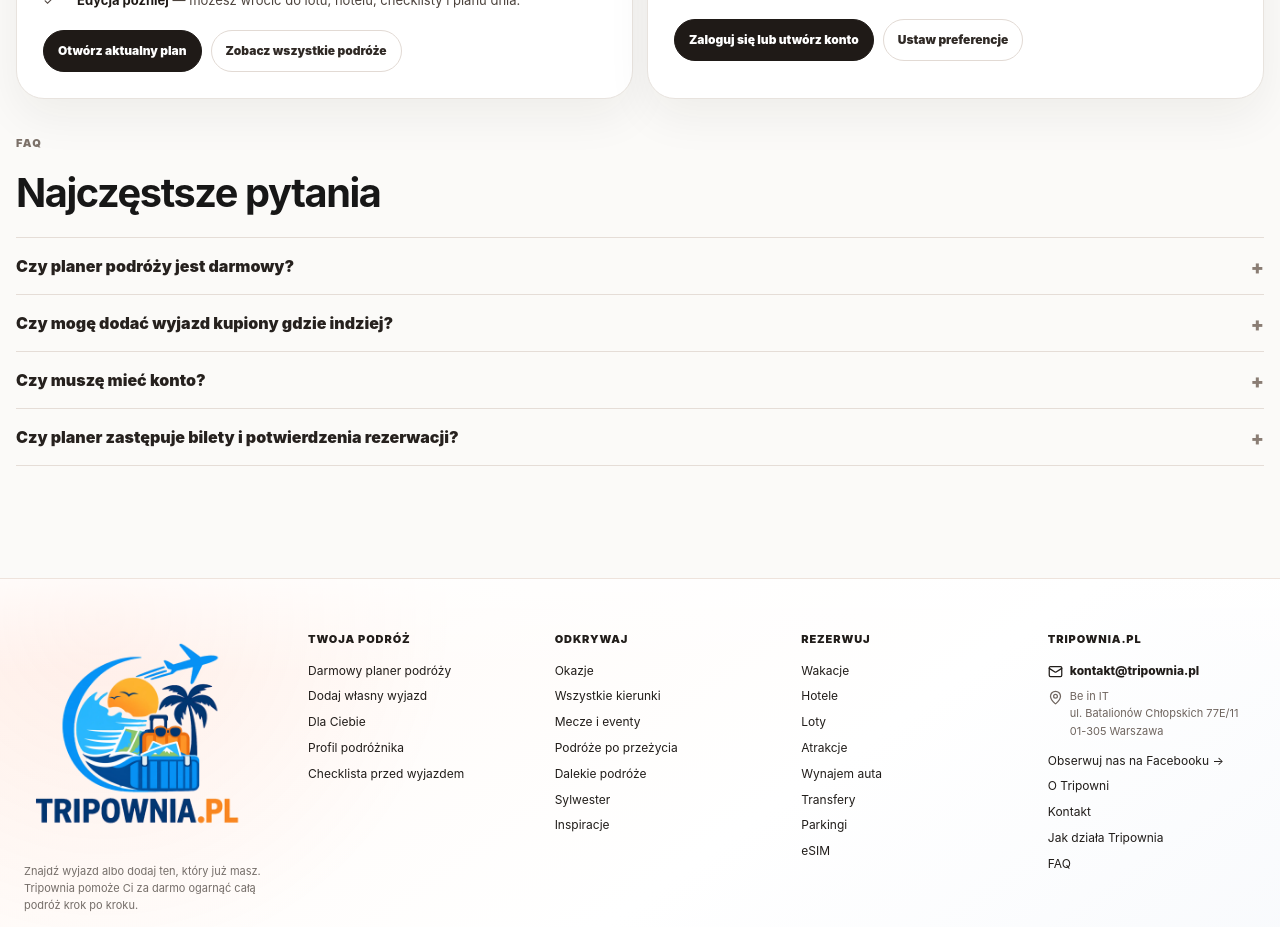
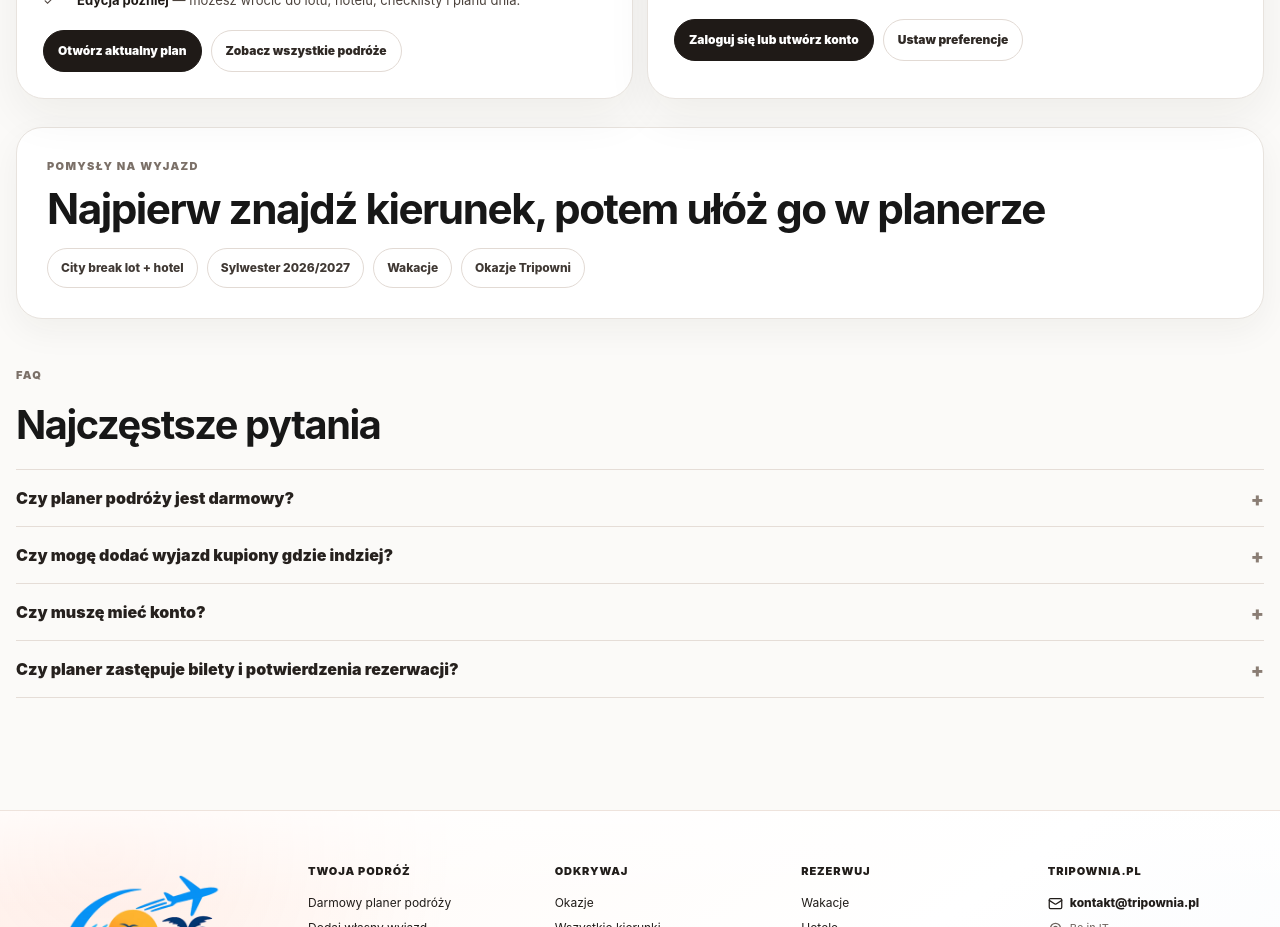
Before and after one commit to bartmanbonus/tripownia-app, a Next.js app: page /planer-podrozy in a window 1280 px wide. Shown: the part 1800-2727 px from the top of the page. Built offline with nearby package versions, Linux system fonts and the light colour scheme; no server answers.

Commit message:
SEO: strengthen travel planner landing

```diff
--- a/app/planer-podrozy/page.tsx
+++ b/app/planer-podrozy/page.tsx
@@ -5,8 +5,8 @@ import SiteFooter from "@/components/SiteFooter";
 import BreadcrumbSchema from "@/components/BreadcrumbSchema";
 import styles from "../conversion-pages.module.css";
 
-const title = "Darmowy planer podróży – plan wyjazdu krok po kroku";
-const description = "Zaplanuj wyjazd z Tripownią: lot, nocleg, atrakcje, plan dnia i checklista w jednym miejscu. Dodaj także podróż zarezerwowaną poza Tripownią.";
+const title = "Planer podróży online za darmo – zaplanuj cały wyjazd";
+const description = "Darmowy planer podróży online: lot, nocleg, atrakcje, transfer, plan dnia i checklista w jednym miejscu. Zaplanuj wyjazd krok po kroku z Tripownią.";
 
 export const metadata: Metadata = {
   title,
@@ -209,6 +209,19 @@ export default function TravelPlannerGuide() {
         </div>
       </section>
 
+      <section className={styles.shell}>
+        <div className={styles.sectionCard}>
+          <div className={styles.kicker}>POMYSŁY NA WYJAZD</div>
+          <h2>Najpierw znajdź kierunek, potem ułóż go w planerze</h2>
+          <div className={styles.linkPills}>
+            <Link href="/city-break">City break lot + hotel</Link>
+            <Link href="/sylwester">Sylwester 2026/2027</Link>
+            <Link href="/wakacje">Wakacje</Link>
+            <Link href="/okazje">Okazje Tripowni</Link>
+          </div>
+        </div>
+      </section>
+
       <section className={[styles.shell, styles.plannerFaq].join(" ")}>
         <div className={styles.kicker}>FAQ</div>
         <h2>Najczęstsze pytania</h2>
```
